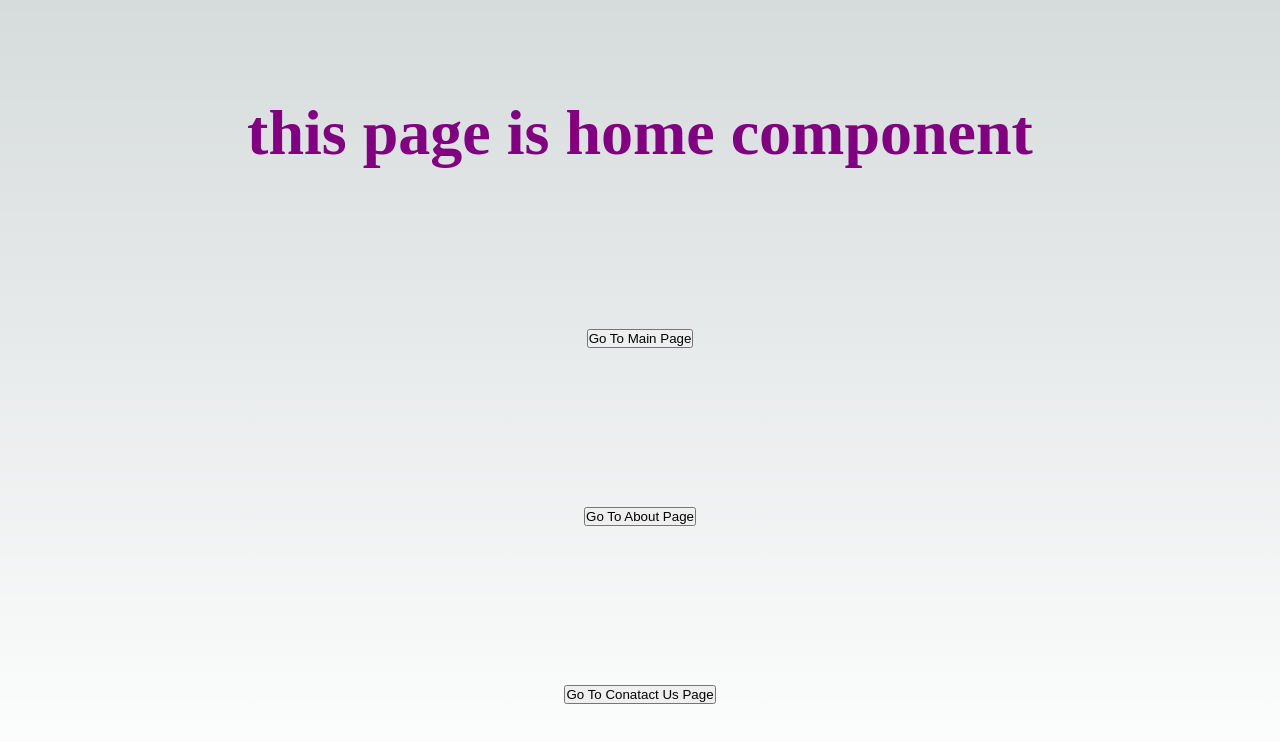
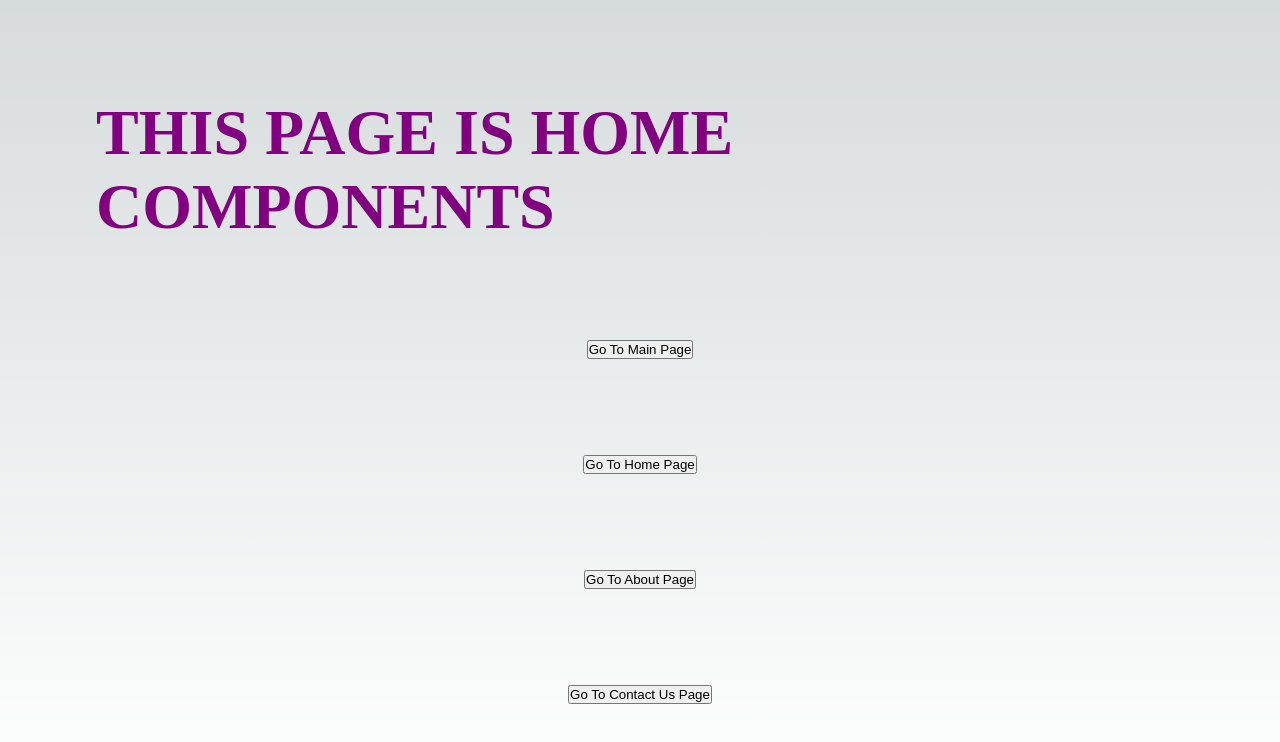
Before and after one commit to shoaibattari/Shoaib-Nextjs-HelloWorld, a Next.js app in the folder shoaib-next-app/: page /home in a window 1280 px wide. Shown: the top 742 px of the page. Built offline with nearby package versions, Linux system fonts and the light colour scheme.

Commit message:
add button

```diff
--- a/shoaib-next-app/app/home/page.tsx
+++ b/shoaib-next-app/app/home/page.tsx
@@ -5,23 +5,25 @@ import { useRouter } from 'next/navigation'
 export default function Home() {
   const router = useRouter();
   return (
-      <main className={styles.main}>
-  <h1>this page is home component</h1>
-  <br/>
-  <button type="button" onClick={()=> router.push('./')}>
-    Go To Main Page
-  </button>
+    <main className={styles.main}>
+      <h1>THIS PAGE IS HOME COMPONENTS</h1>
 
-  <br/>
-  <button type="button" onClick={()=> router.push('./home/about')}>
-    Go To About Page
-  </button>
+      <button type="button" className="btn" onClick={() => router.push('./')}>
+        Go To Main Page
+      </button>
 
+      <button type="button" onClick={() => router.push('./home')}>
+        Go To Home Page
+      </button>
 
-  <br/>
-  <button type="button" onClick={()=> router.push('./home/contactUs')}>
-    Go To Conatact Us Page
-  </button>
+      <button type="button" onClick={() => router.push('./home/about')}>
+        Go To About Page
+      </button>
 
-  </main>)
+      <button type="button" onClick={() => router.push('./home/contactUs')}>
+        Go To Contact Us Page
+      </button>
+
+    </main>
+    )
 }
```
Also changed, not shown: shoaib-next-app/app/home/about/page.tsx (+5 -3 lines), shoaib-next-app/app/home/contactUs/page.tsx (+4 -9 lines), shoaib-next-app/app/page.tsx (+8 -5 lines).
